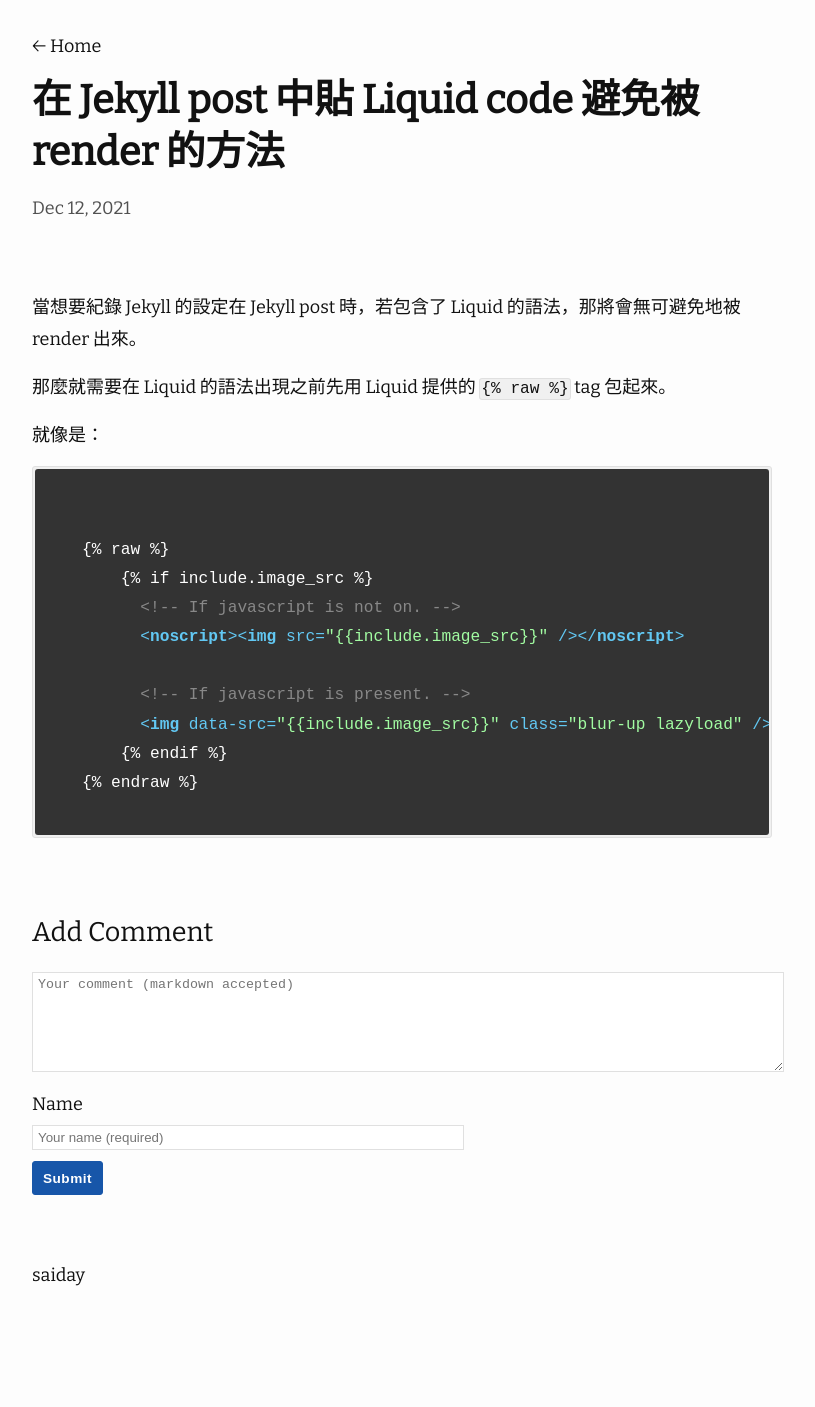
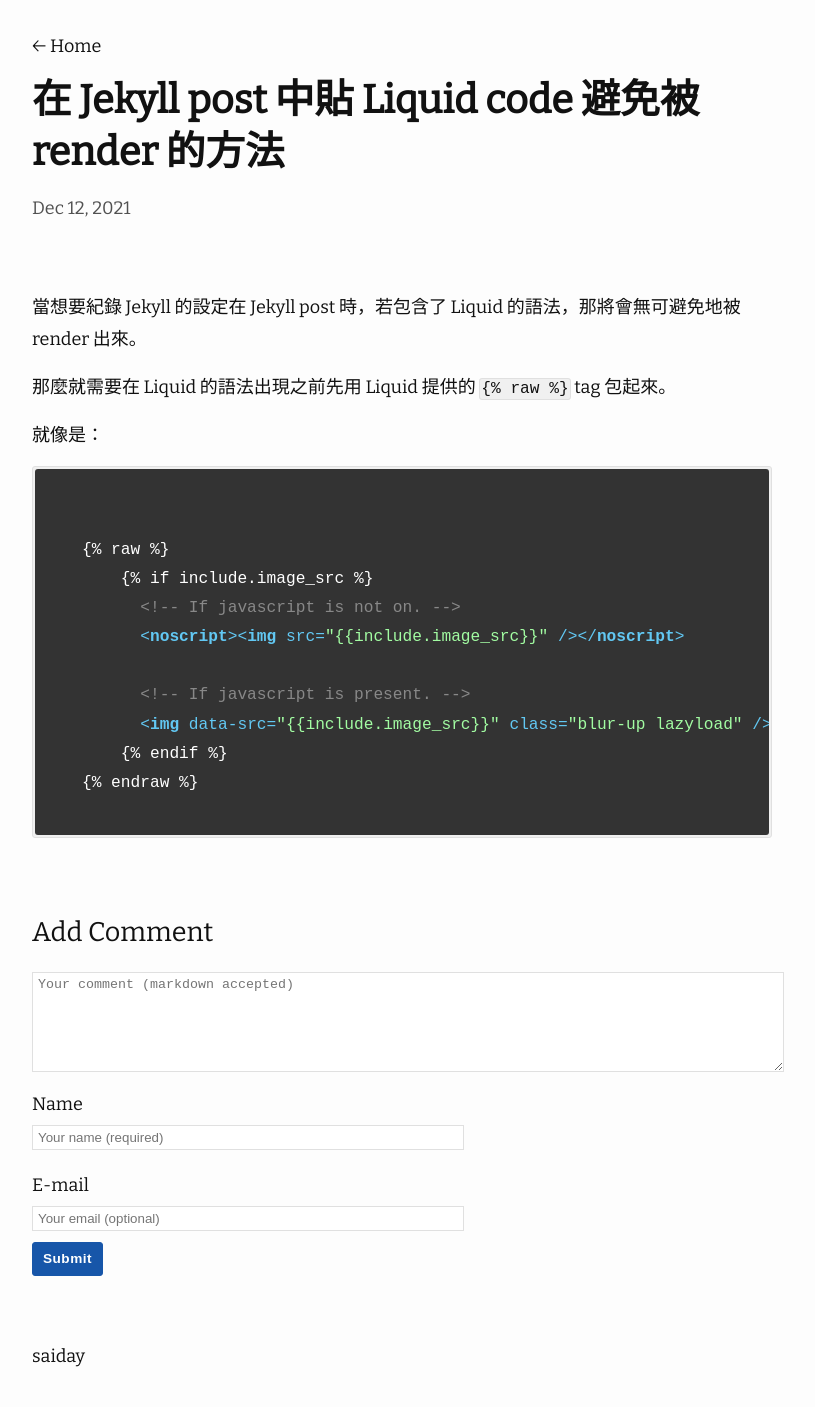
Before and after one commit to saiday/saiday.github.io, a Jekyll site: the page built from tech/_posts/2021-12-13-include-liquid-code-in-jekyll-post-without-rendering.md, in a window 1280 px wide. Shown: the whole page, without its empty margins (238-1053 px from the left). Built offline with Jekyll 4.4.1, drawn with Linux system fonts in a browser that asks for light colours; nearby versions of some CDN libraries; before the commit the page ends 1327 px from its top, so only the background shows below that.

Commit message:
Revert "enhance comment post layout (remove email form)"
This reverts commit 76738466f845446c33ca8cd57cabb26232b47889.

```diff
--- a/_includes/comment_form.html
+++ b/_includes/comment_form.html
@@ -21,11 +21,11 @@
       </label>
     </div>
 
-    <!-- <div class="textfield narrowfield"> -->
-    <!--   <label for="comment-form-email">E-mail -->
-    <!--     <input class="textfield__input" name="fields[email]" type="email" id="comment-form-email" placeholder="Your email (optional)"/> -->
-    <!--   </label> -->
-    <!-- </div> -->
+    <div class="textfield narrowfield">
+      <label for="comment-form-email">E-mail
+        <input class="textfield__input" name="fields[email]" type="email" id="comment-form-email" placeholder="Your email (optional)"/>
+      </label>
+    </div>
 
 <!--    <div class="checkbox-email-notification">
       <input type="checkbox" name="options[subscribe]" value="email">
```
